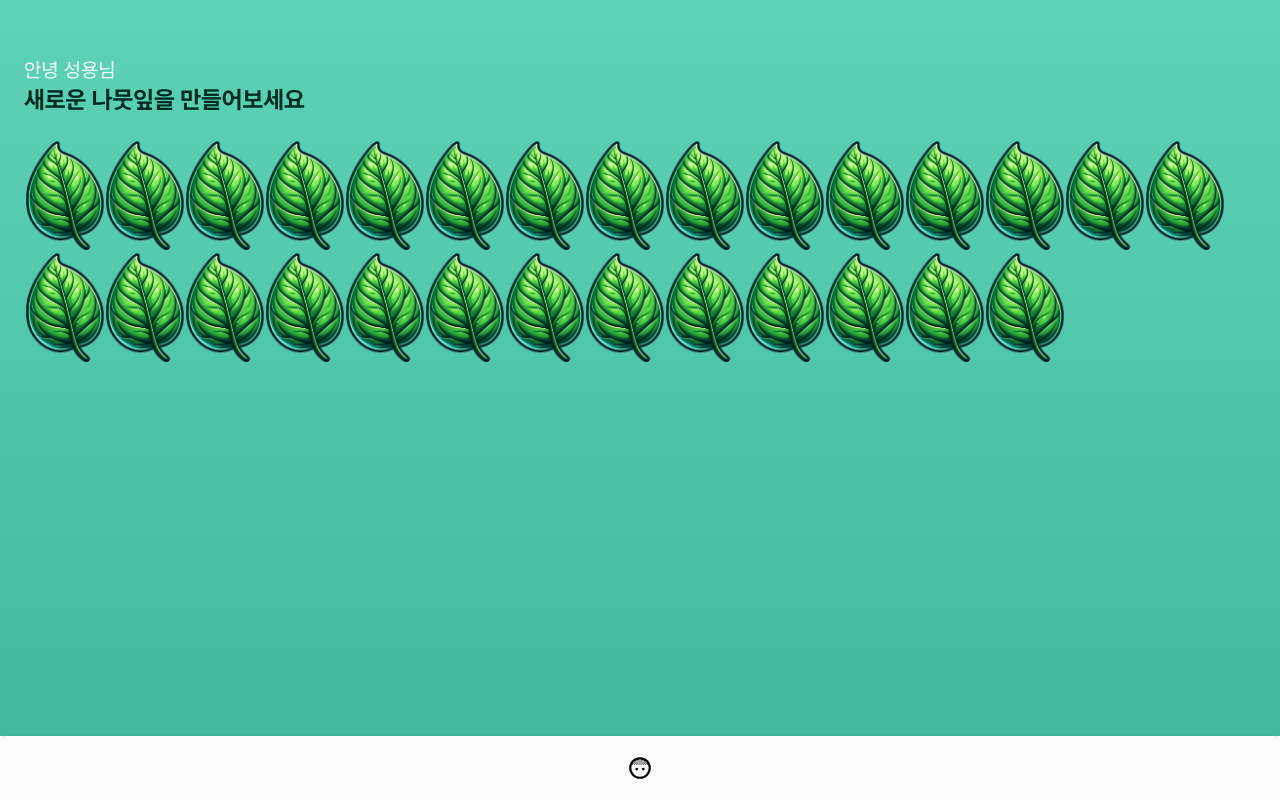
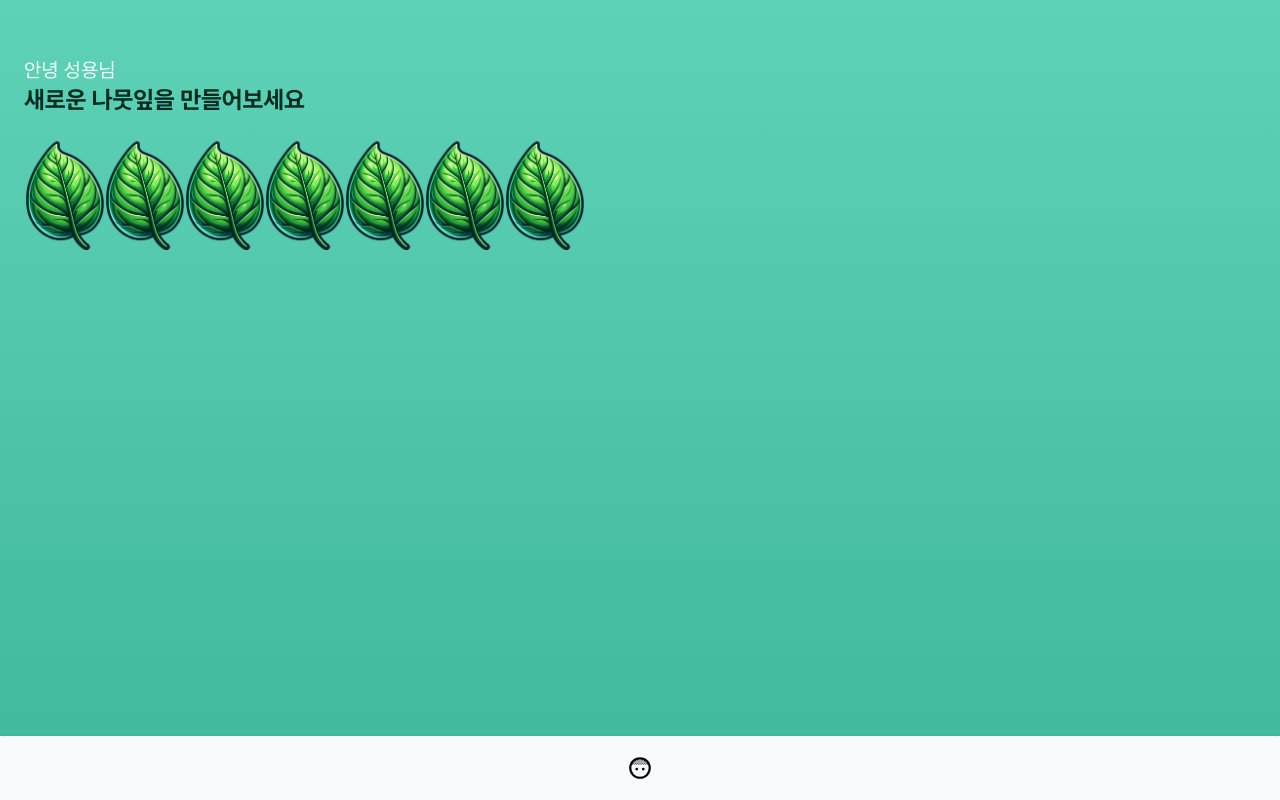
Before and after one commit to yongseong2/rolling-leaf, a Next.js app: page /main in a window 1280 px wide. Built offline with nearby package versions, Linux system fonts and the light colour scheme.

Commit message:
Fix: 빌드에러 해결

```diff
--- a/app/(login)/_components/LandingBackground.tsx
+++ b/app/(login)/_components/LandingBackground.tsx
@@ -1,8 +1,8 @@
 export function LandingBackground() {
   return (
     <>
-      <div className="from-c2 to-c1 absolute inset-0 z-0 bg-radial-at-c" />
-      <div className="from-c1 to-c2 absolute -bottom-52 z-0 h-9/10 w-full flex-1 rounded-full bg-linear-custom-gradient" />
+      <div className="absolute inset-0 z-0 bg-radial-at-c from-c2 to-c1" />
+      <div className="absolute -bottom-52 z-0 h-9/10 w-full flex-1 rounded-full bg-linear-custom-gradient from-c1 to-c2" />
     </>
   );
 }
--- a/app/(login)/login/page.tsx
+++ b/app/(login)/login/page.tsx
@@ -6,7 +6,7 @@ export default function LoginPage() {
   return (
     <div className="relative min-h-screen overflow-hidden">
       <LandingBackground />
-      <div className="relative z-10 flex h-full w-full flex-col items-center justify-center">
+      <div className="relative z-10 flex size-full flex-col items-center justify-center">
         <div className="mt-20 flex h-full w-1/2 flex-col items-center justify-center">
           <Image
             src={"/images/leaf.png"}
@@ -15,8 +15,8 @@ export default function LoginPage() {
             width={0}
             height={0}
           />
-          <h1 className="text-dark-text mt-10 font-bold">롤링페이퍼로</h1>
-          <h1 className="text-dark-text font-bold">마을을 전해보세요</h1>
+          <h1 className="mt-10 font-bold text-dark-text">롤링페이퍼로</h1>
+          <h1 className="font-bold text-dark-text">마을을 전해보세요</h1>
         </div>
         <LoginButton />
       </div>
--- a/app/(main)/main/page.tsx
+++ b/app/(main)/main/page.tsx
@@ -5,39 +5,18 @@ import React from "react";
 export default function MainPage() {
   return (
     <div className="px-6 py-14">
-      <h1 className="text-c0 text-xl">안녕 성용님</h1>
-      <h1 className="text-dark-text text-2xl font-bold">
+      <h1 className="text-xl text-c0">안녕 성용님</h1>
+      <h1 className="text-2xl font-bold text-dark-text">
         새로운 나뭇잎을 만들어보세요
       </h1>
       <div className="flex flex-wrap overflow-auto py-6">
-        <div className="bg-leaf h-28 w-20 bg-cover"></div>
-        <div className="bg-leaf h-28 w-20 bg-cover"></div>
-        <div className="bg-leaf h-28 w-20 bg-cover"></div>
-        <div className="bg-leaf h-28 w-20 bg-cover"></div>
-        <div className="bg-leaf h-28 w-20 bg-cover"></div>
-        <div className="bg-leaf h-28 w-20 bg-cover"></div>
-        <div className="bg-leaf h-28 w-20 bg-cover"></div>
-        <div className="bg-leaf h-28 w-20 bg-cover"></div>
-        <div className="bg-leaf h-28 w-20 bg-cover"></div>
-        <div className="bg-leaf h-28 w-20 bg-cover"></div>
-        <div className="bg-leaf h-28 w-20 bg-cover"></div>
-        <div className="bg-leaf h-28 w-20 bg-cover"></div>
-        <div className="bg-leaf h-28 w-20 bg-cover"></div>
-        <div className="bg-leaf h-28 w-20 bg-cover"></div>
-        <div className="bg-leaf h-28 w-20 bg-cover"></div>
-        <div className="bg-leaf h-28 w-20 bg-cover"></div>{" "}
-        <div className="bg-leaf h-28 w-20 bg-cover"></div>
-        <div className="bg-leaf h-28 w-20 bg-cover"></div>
-        <div className="bg-leaf h-28 w-20 bg-cover"></div>
-        <div className="bg-leaf h-28 w-20 bg-cover"></div>{" "}
-        <div className="bg-leaf h-28 w-20 bg-cover"></div>
-        <div className="bg-leaf h-28 w-20 bg-cover"></div>
-        <div className="bg-leaf h-28 w-20 bg-cover"></div>
-        <div className="bg-leaf h-28 w-20 bg-cover"></div>{" "}
-        <div className="bg-leaf h-28 w-20 bg-cover"></div>
-        <div className="bg-leaf h-28 w-20 bg-cover"></div>
-        <div className="bg-leaf h-28 w-20 bg-cover"></div>
-        <div className="bg-leaf h-28 w-20 bg-cover"></div>
+        <div className="h-28 w-20 bg-leaf bg-cover"></div>
+        <div className="h-28 w-20 bg-leaf bg-cover"></div>
+        <div className="h-28 w-20 bg-leaf bg-cover"></div>
+        <div className="h-28 w-20 bg-leaf bg-cover"></div>
+        <div className="h-28 w-20 bg-leaf bg-cover"></div>
+        <div className="h-28 w-20 bg-leaf bg-cover"></div>
+        <div className="h-28 w-20 bg-leaf bg-cover"></div>
       </div>
     </div>
   );
--- a/app/_components/common/BottomNavBar.tsx
+++ b/app/_components/common/BottomNavBar.tsx
@@ -18,7 +18,7 @@ export function BottomNavBar({ bottomNavSpace }: Props) {
   ];
   return (
     <div
-      className="shadow-top-shadow absolute bottom-0 flex w-full items-center justify-around rounded-t-md bg-slate-50"
+      className="absolute bottom-0 flex w-full items-center justify-around rounded-t-md bg-slate-50 shadow-top-shadow"
       style={{ height: bottomNavSpace }}
     >
       {bottomMenu.map(item => {
--- a/app/_components/common/TopNavBar.tsx
+++ b/app/_components/common/TopNavBar.tsx
@@ -23,15 +23,12 @@ export function TopNavBar({ path, topNavSpace }: Props) {
 
   return (
     <div
-      className="shadow-bottom-shadow bg-c1 flex w-full items-center justify-between rounded-b-md px-6"
+      className="flex w-full items-center justify-between rounded-b-md bg-c1 px-6 shadow-bottom-shadow"
       style={{ height: topNavSpace }}
     >
       {!(path && pathToTitle[path]) && (
         <>
-          <div
-            className="text-gold font-bold"
-            onClick={() => router.push("/main")}
-          >
+          <div className="font-bold" onClick={() => router.push("/main")}>
             나뭇잎 롤링페이퍼
           </div>
           <IconButton name="Logout" size={30} onClick={handleLogout} />
@@ -45,9 +42,7 @@ export function TopNavBar({ path, topNavSpace }: Props) {
             size={20}
             onClick={() => router.back()}
           />
-          <div className="flex-grow text-center font-bold">
-            {pathToTitle[path]}
-          </div>
+          <div className="grow text-center font-bold">{pathToTitle[path]}</div>
         </>
       )}
     </div>
--- a/app/_components/common/Wrapper.tsx
+++ b/app/_components/common/Wrapper.tsx
@@ -47,7 +47,7 @@ export const Wrapper = ({ className, children }: Props) => {
     navConfig[path] || navConfig["default"];
 
   return (
-    <main className="from-c1 to-c2 bg-linear-custom-gradient">
+    <main className="bg-linear-custom-gradient from-c1 to-c2">
       {showTopNav && <TopNavBar topNavSpace={topNavSpace} path={path} />}
       <div
         className={`${className}`}
--- a/package.json
+++ b/package.json
@@ -14,7 +14,6 @@
     "next": "14.1.3",
     "next-pwa": "^5.6.0",
     "next-redux-wrapper": "^8.1.0",
-    "prettier-plugin-tailwindcss": "^0.5.12",
     "react": "^18",
     "react-dom": "^18",
     "redux": "^4.2.1",
@@ -36,8 +35,10 @@
     "eslint-config-next": "14.1.0",
     "eslint-config-prettier": "^9.1.0",
     "eslint-plugin-prettier": "^5.1.3",
+    "eslint-plugin-tailwindcss": "^3.15.1",
     "postcss": "^8",
     "prettier": "^3.2.4",
+    "prettier-plugin-tailwindcss": "^0.5.12",
     "tailwindcss": "^3.3.0",
     "typescript": "^5"
   }
```
Also changed, not shown: .eslintrc.json, 1 other file (tests, documents, lock files or other folders).
